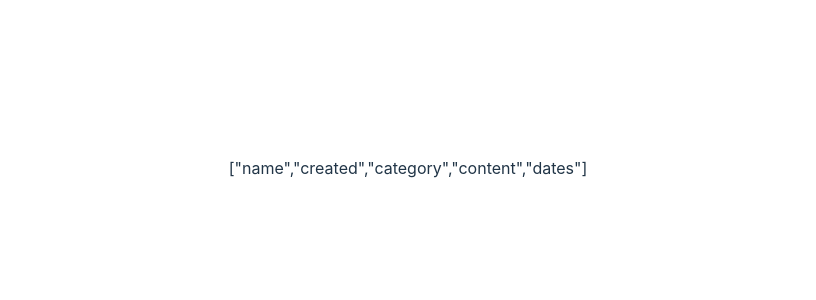
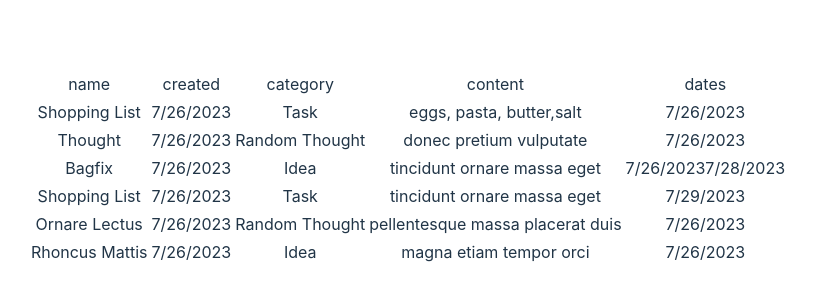
Before and after one commit to sofiiaruban/react_notes_app, a React (Vite) app: page /#/ in a window 1280 px wide. Shown: the part 232-532 px from the top of the page, without its empty margins (232-1048 px from the left). Built offline with nearby package versions, Linux system fonts and the light colour scheme.

Commit message:
feat(table): Add mapping notes table data

```diff
--- a/src/components/Table.tsx
+++ b/src/components/Table.tsx
@@ -1,23 +1,37 @@
 import { TableProps } from "../types/TableProps";
 
 const Table: React.FC<TableProps> = ({ data }) => {
-
+  const archivedNotesTableHeadNames = ["Category", "Active", "Archived"]
   const getTableHeadNames = () => {
-    let tableHeadNames
+    let headNames
 
     if (Array.isArray(data)) {
-      tableHeadNames = Object.keys(data[0])
+      headNames = Object.keys(data[0])
     } else {
-      tableHeadNames = Object.keys(data)
+      headNames = archivedNotesTableHeadNames
     }
 
-    return tableHeadNames
+    return headNames
   }
+  let tableHeadNames = getTableHeadNames();
 
   return (
     <table>
-      <thead>{JSON.stringify(getTableHeadNames())}</thead>
-      <tbody></tbody>
+      <thead>
+        <tr>
+          {tableHeadNames.map((name) => (
+            <td>{name}</td>
+          ))}
+        </tr>
+      </thead>
+      <tbody>
+        {Array.isArray(data) &&
+          data.map((note, index) => (
+            <tr key={index}>
+              {Object.values(note).map((value) => (<td>{value}</td>))}
+            </tr>
+          ))}
+      </tbody>
     </table>
   )
 }
```
